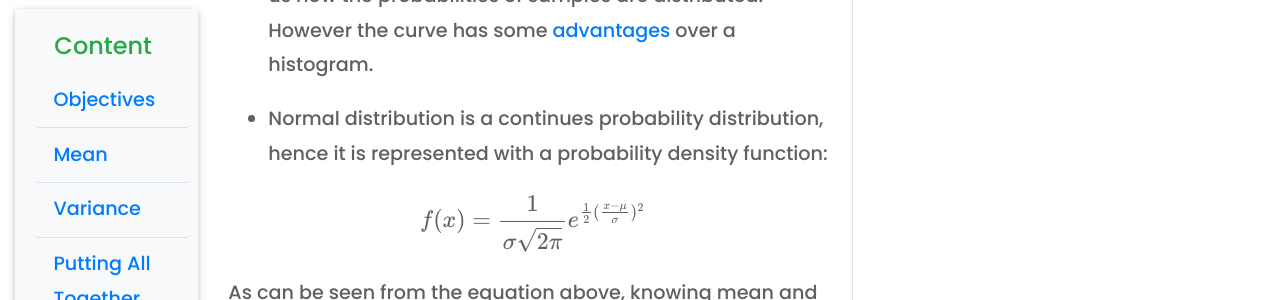
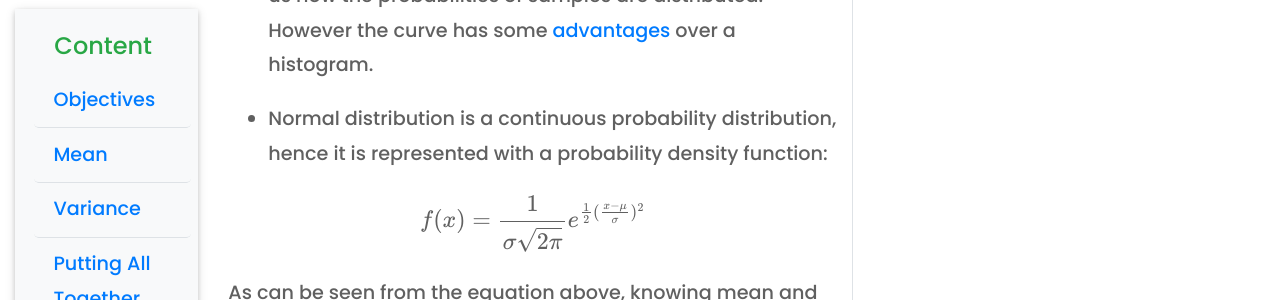
Before and after one commit to kivancyuksel/kivancyuksel.github.io, a Jekyll site: the page built from my_collections/_toolbox/2020-03-21-mean-variance-std.md, in a window 1280 px wide and 900 px high, scrolled down 20025 px. Shown: the part 141-441 px from the top of the window. Built offline with Jekyll 4.4.1, drawn with Linux system fonts in a browser that asks for light colours; formulas are drawn with MathJax 3; comment, search, counter and statistics services are not loaded; some of the changed text lies outside the part shown.

Commit message:
fixed a typo

```diff
--- a/my_collections/_toolbox/2020-03-21-mean-variance-std.md
+++ b/my_collections/_toolbox/2020-03-21-mean-variance-std.md
@@ -682,7 +682,7 @@ $$Standard \ Deviation = \sigma = \sqrt{\sigma^2}$$
 samples are distributed. However the curve has some [advantages]({{page.url}}#advantages-of-curve)
 over a histogram.
 
-* Normal distribution is a continues probability distribution, hence it is represented with a
+* Normal distribution is a continuous probability distribution, hence it is represented with a
 probability density function:
 
 $$f(x) = \frac{1}{\sigma \sqrt{2\pi}}e^{\frac{1}{2}(\frac{x-\mu}{\sigma})^2}$$
```
Also changed, not shown: other parts of my_collections/_toolbox/2020-03-21-mean-variance-std.md (+1 -1 lines), 1 other file.
